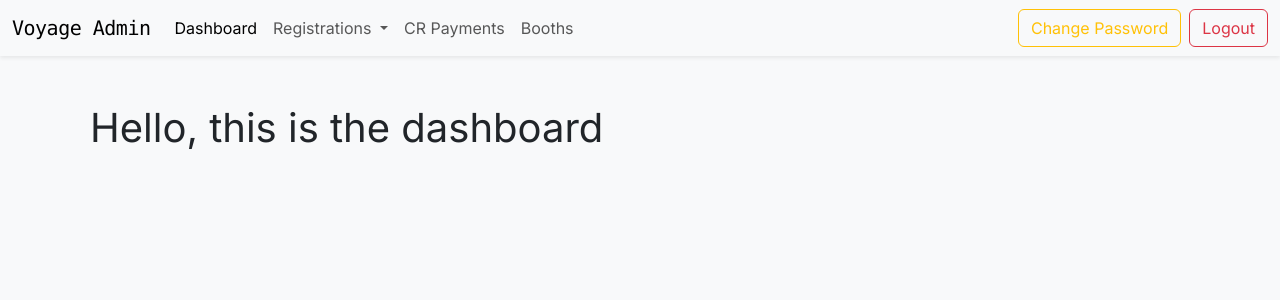
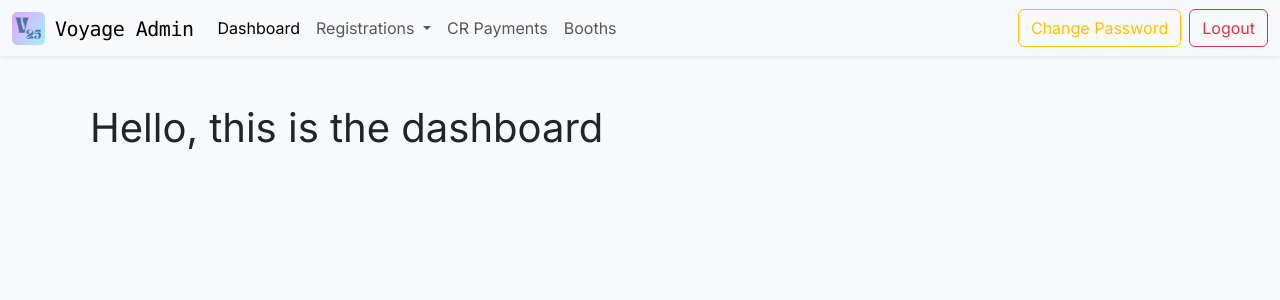
Before and after one commit to farhanr22/voyage26, a Flask app: template backend/templates/dashboard.html in a window 1280 px wide. Shown: the top 300 px of the page. Run offline with Flask 3, Linux system fonts and the light colour scheme; the template is opened without the code that fills it, so the values that code supplies are empty; some libraries are stand-ins or nearby versions.

Commit message:
fix(ui): Added favicon and navbar icon

```diff
--- a/backend/templates/layouts/base.html
+++ b/backend/templates/layouts/base.html
@@ -7,6 +7,7 @@
     <title>{% block title %}Voyage Admin{% endblock %}</title>
     <link href="{{ url_for('static', filename='bootstrap/bootstrap.min.css') }}" rel="stylesheet">
     <link href="https://fonts.googleapis.com/css2?family=Inter:wght@400;700&display=swap" rel="stylesheet">
+    <link rel="shortcut icon" href="{{ url_for('static', filename='icon.png') }}" type="image/x-icon">
     <style>
         body {
             font-family: 'Inter', sans-serif;
@@ -14,13 +15,18 @@
         }
 
         .navbar-brand img {
-            height: 36px;
-            margin-right: 12px;
+            height: 33px;
+            margin-right: 10px;
         }
 
         .navbar-brand {
             display: flex;
             align-items: center;
+            padding:0px !important;
+        }
+
+        .navbar-brand span{
+            margin-top: 0.15rem !important;
         }
 
         .text-tight {
@@ -42,8 +48,8 @@
         styles="background-image: linear-gradient(to bottom, transparent, rgba(0, 0, 0, 0.08)); background-color: #e3f0fc;">
         <div class="container-fluid">
             <a class="navbar-brand font-monospace text-tight" href="{{ url_for('main.dashboard') }}">
-                <!-- <img src="#" alt="Admin Icon"> -->
-                Voyage Admin
+                <img src="{{ url_for('static', filename='icon.png') }}" alt="" class="nav-img">
+                <span class="mt-1">Voyage Admin</span>
             </a>
             <button class="navbar-toggler" type="button" data-bs-toggle="collapse" data-bs-target="#navbarNav">
                 <span class="navbar-toggler-icon"></span>
```
Also changed, not shown: backend/static/icon.png (added).
